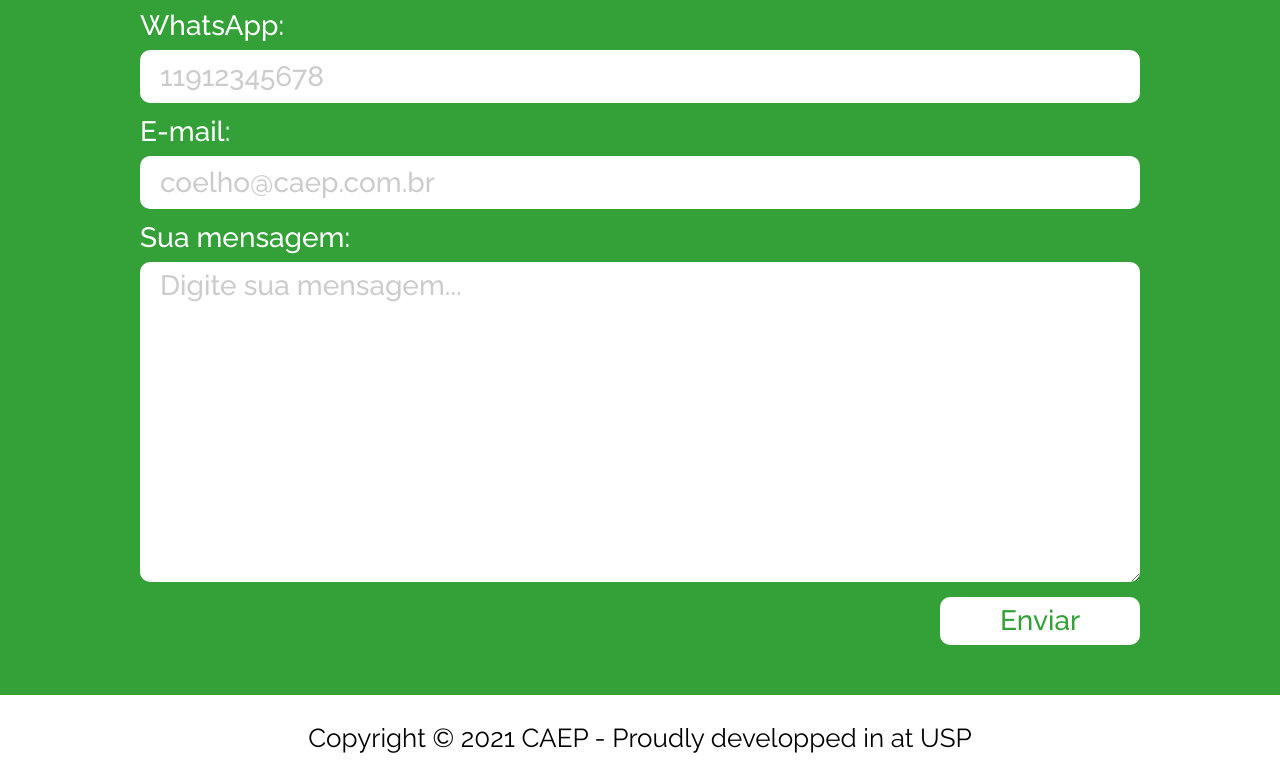
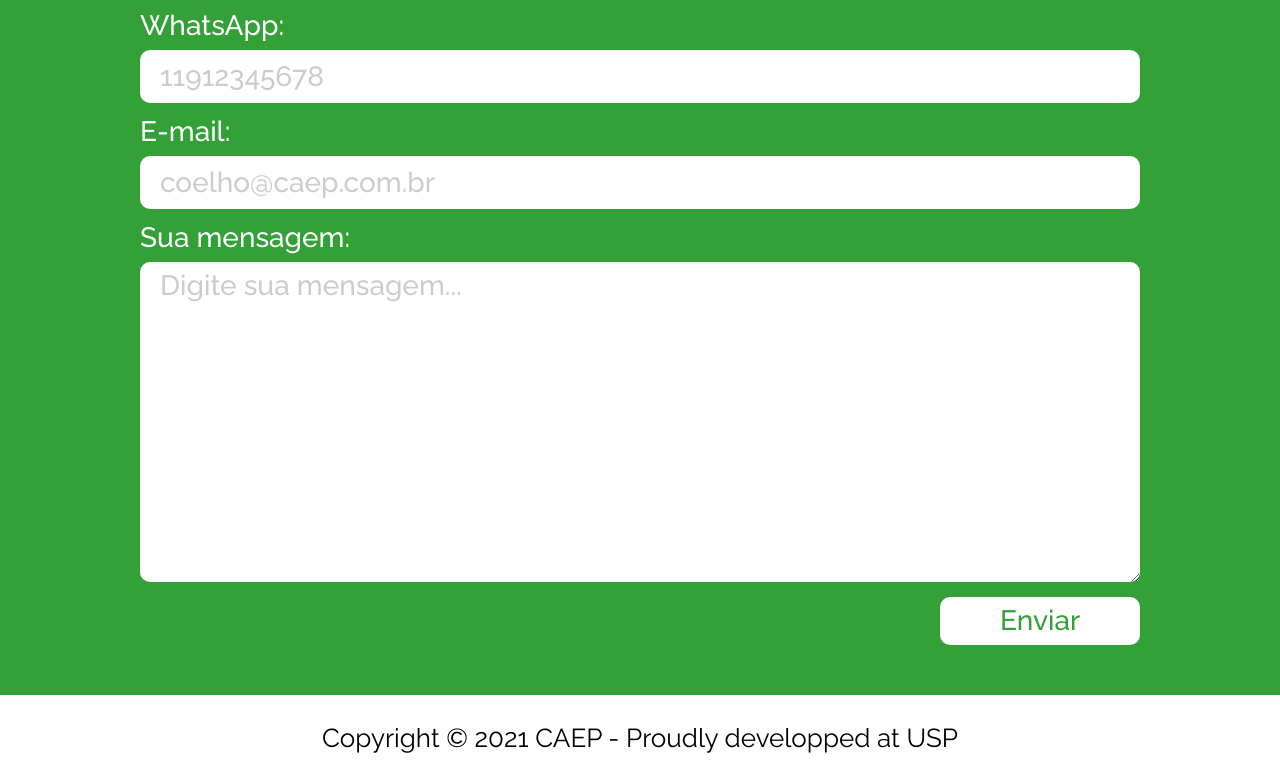
Before and after one commit to caiorogerio/site-caep, a plain HTML site: page informacoes.html in a window 1280 px wide. Shown: the part 1601-2382 px from the top of the page. Drawn offline with Linux system fonts and the light colour scheme.

Commit message:
correcting typo

```diff
--- a/informacoes.html
+++ b/informacoes.html
@@ -53,7 +53,7 @@
         </main>
 
         <footer class="full-width">
-            <p>Copyright © 2021 CAEP - Proudly developped in at USP</p>
+            <p>Copyright © 2021 CAEP - Proudly developped at USP</p>
         </footer>
     </body>
 </html>
```
